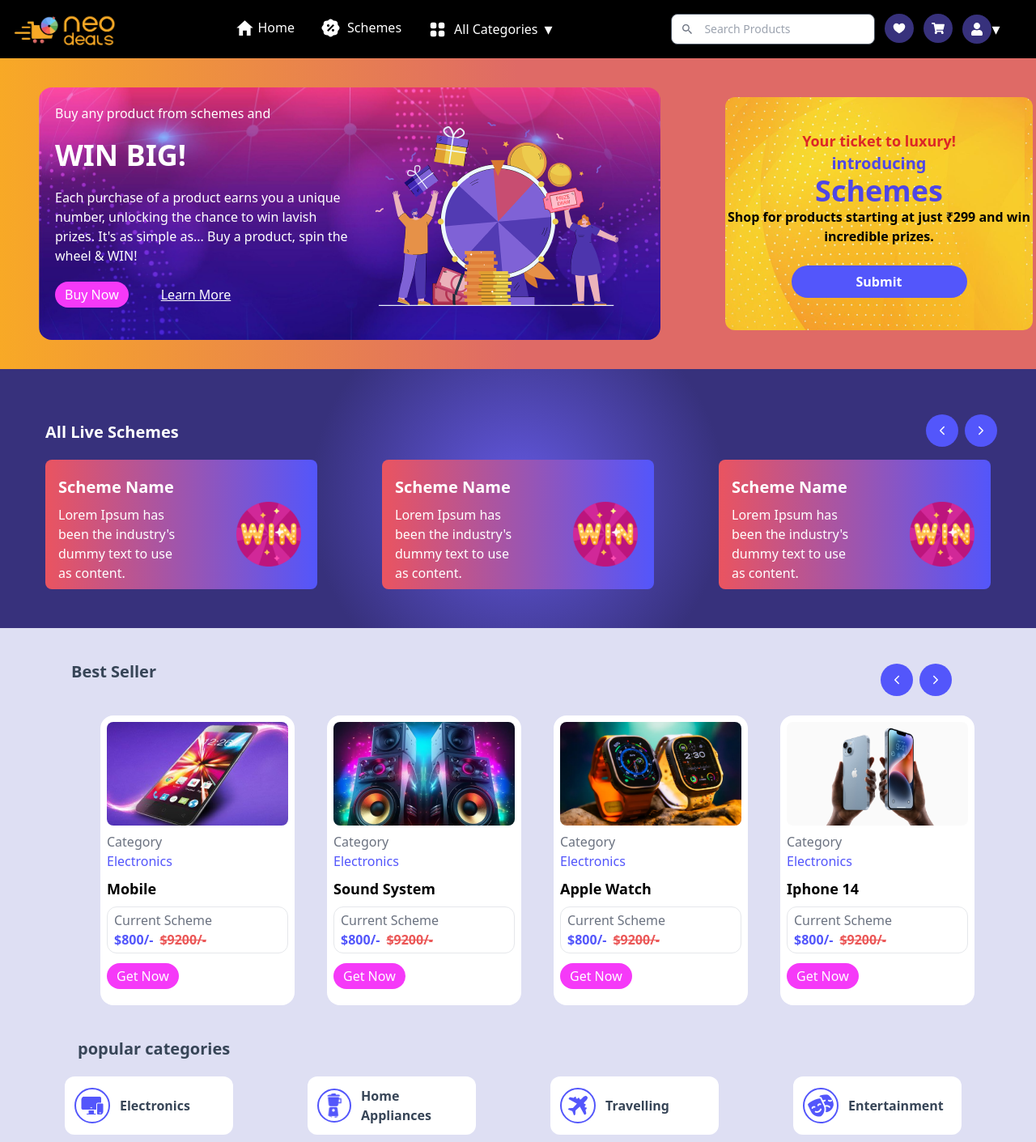
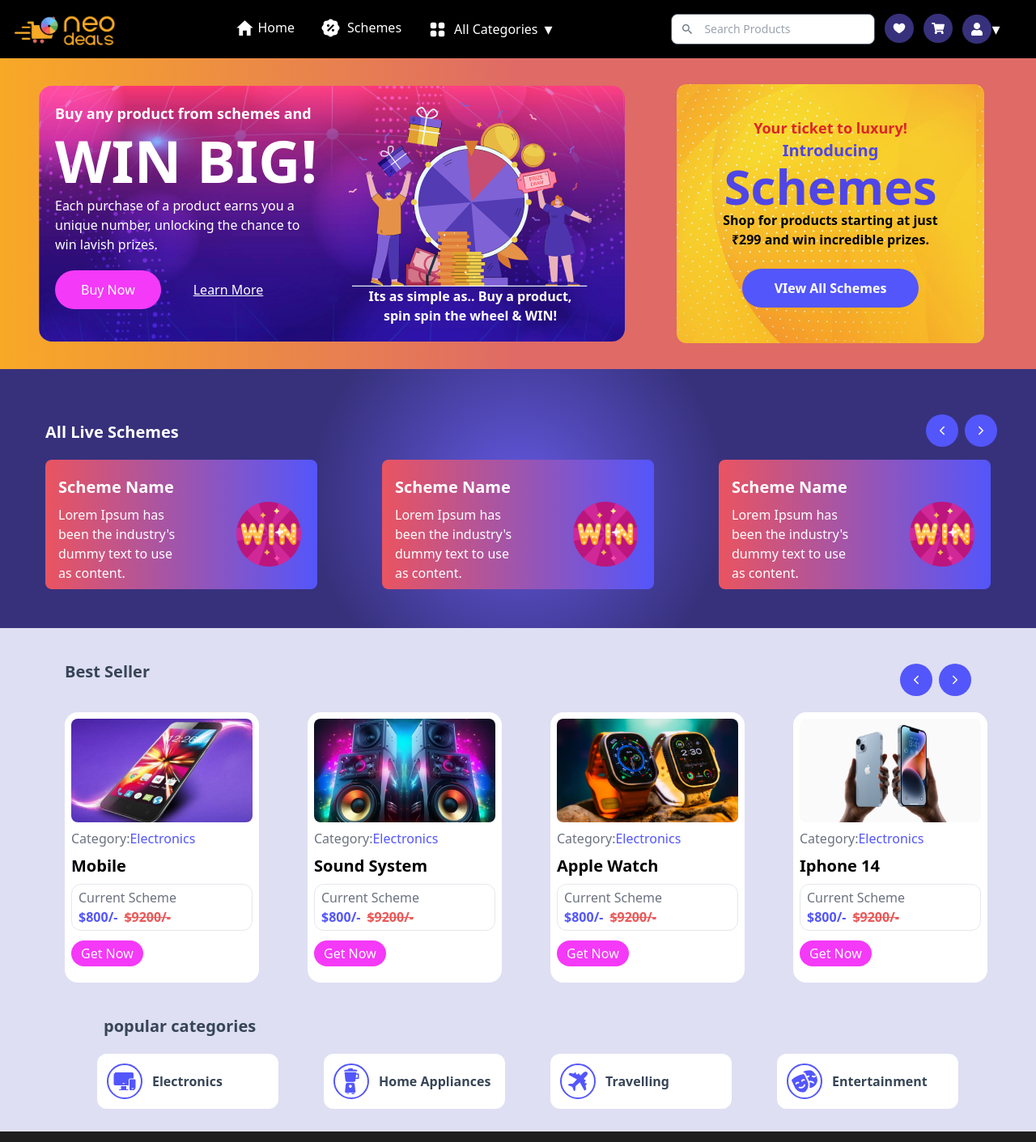
Before and after one commit to aditya324/neodeal, a React (Vite) app: page / in a window 1280 px wide. Shown: the top 1411 px of the page at 81% size. Built offline with nearby package versions, Linux system fonts and the light colour scheme.

Commit message:
neo aditya

```diff
--- a/src/components/BestSellerCard.jsx
+++ b/src/components/BestSellerCard.jsx
@@ -313,10 +313,10 @@ const BestSellerCard = ({name ,style}) => {
   };
 
   return (
-    <div className='bg-[#DEDFF3] p-10'>
+    <div className='bg-[#DEDFF3] py-10'>
       <div className="flex justify-between items-center mb-4 ">
         <p className={style}>{name}</p>
-        <div className="flex justify-end items-center gap-2 lg:mr-16">
+        <div className="flex justify-end items-center gap-2 lg:mr-20">
           <button onClick={() => sliderRef.current.slickPrev()}>
             <div className="bg-[#5356FB] p-3 rounded-full">
               <IoIosArrowBack className="text-white" />
@@ -329,10 +329,10 @@ const BestSellerCard = ({name ,style}) => {
           </button>
         </div>
       </div>
-      <Slider ref={sliderRef} {...settings} className="mt-5   ml-8 md:ml-20 ">
+      <Slider ref={sliderRef} {...settings} className="ml-20 ">
   {Products.map((item, index) => (
-          <div key={index} className=''>
-            <div className="bg-white p-2 rounded-2xl w-60 h-fit  mx-1">
+    <div key={index} className=" ">
+      <div className="bg-white p-2 rounded-2xl w-60 h-fit">
         <div className="grid place-items-center">
           <img
             src={item.bgimg}
@@ -341,12 +341,12 @@ const BestSellerCard = ({name ,style}) => {
           />
         </div>
         <p className="my-2 grid">
-                <span className="text-gray-500">Category </span>
-                <span className="text-[#5356FB] whitespace-nowrap">
+          <span className="text-gray-500">Category:<span className="text-[#5356FB] whitespace-nowrap">
             {item.category}
-                </span>
+          </span></span>
+
         </p>
-              <p className="text-lg font-semibold my-2">{item.pname}</p>
+        <p className="text-xl font-bold my-2">{item.pname}</p>
         <div className="border border-gray-200 px-2 py-1 rounded-xl">
           <p className="text-gray-500">Current Scheme</p>
           <div className="flex justify-start items-center gap-2">
--- a/src/components/Navbar.jsx
+++ b/src/components/Navbar.jsx
@@ -62,7 +62,7 @@ function Navbar() {
                   </div>
                 </Link>
 
-                <Link>
+                <Link to="/cart">
                   <div className="bg-[#37317C] h-9 w-9 rounded-full flex items-center justify-center">
                     <FaShoppingCart className="text-white" />
                   </div>
@@ -94,7 +94,7 @@ function Navbar() {
                       </div>
                       <li className="border-b ">
                         <a
-                          href="#"
+                          href="cart"
                           className="flex items-center gap-2 px-4 py-2 border-b border-gray-300 hover:text-[#C342F9] "
                         >
                           <div className="rounded-full p-3 bg-[#FEECFF] text-center">
--- a/src/components/PopularCategories.jsx
+++ b/src/components/PopularCategories.jsx
@@ -22,16 +22,16 @@ const PopularCategories = () => {
   return (
     <>
       <div className="lg:h-36 h-full w-full bg-[#DEDFF3] relative pb-10 ">
-        <div className="font-semibold text-xl text-[#374557] lg:ml-24 ml-5 mb-5 ">
+        <div className="font-semibold text-xl text-[#374557] lg:ml-32 ml-5 mb-5 ">
           <p>popular categories</p>
         </div>
-        <div className="grid lg:grid-cols-4 md:grid-cols-2 grid-cols-1 lg:ml-20 ml-20  lg:mt-0 mt-5 md:ml-28">
+        <div className="grid lg:grid-cols-4 md:grid-cols-2 grid-cols-1 lg:ml-20 ml-28 lg:px-10 lg:mt-0 mt-5 md:ml-28">
           {categories.map((category) => {
             return (
               <Link
                 to="/categories"
                 key={category.id}
-                className="bg-white w-52 flex p-3 justify-start items-center rounded-xl relative  "
+                className="bg-white w-56 flex p-3 justify-start items-center rounded-xl relative  "
               >
                 <div className="rounded-full overflow-hidden border-2 border-[#5356FB] p-1">
                   <img
--- a/src/components/SchemeCard.jsx
+++ b/src/components/SchemeCard.jsx
@@ -26,8 +26,8 @@ const SchemeCard = () => {
     <>
       <div>
         <div className="flex justify-start ml-20">
-          <p className="text-[#374557] font-semibold lg:ml-24 text-xl pt-4">
-            How Do Schemes Work
+          <p className="text-[#374557] font-bold lg:ml-20 text-xl pt-4">
+            How Do Schemes Work?
           </p>
         </div>
         <div className="bg-[#DEDFF3] w-full flex flex-wrap justify-center mt-8 px-4">
--- a/src/pages/Home.jsx
+++ b/src/pages/Home.jsx
@@ -13,26 +13,27 @@ import PopularCategories from "../components/PopularCategories";
 
 const Home = () => {
 
+
+
   return (
     <>
      <div>
-     <div className="bg-custom-gradient w-full h-auto lg:h-96 flex flex-col lg:flex-row justify-start items-center gap-20">
+     <div className="bg-custom-gradient w-full h-auto lg:h-96 flex flex-col lg:flex-row justify-start items-center gap-16">
   <div
-    className="grid lg:grid-cols-2 md:grid-cols-2 sm:grid-cols-1 p-5 rounded-2xl lg:h-auto ml-5  place-items-center w-full lg:w-3/5 md:w-5/6 lg:ml-12"
+    className="grid lg:grid-cols-2 md:grid-cols-2 sm:grid-cols-1 p-5 rounded-2xl lg:h-auto ml-5  place-items-center w-full lg:w-4/5 md:w-5/6 lg:ml-12"
     style={{ backgroundImage: `url(${purbbg})`,  backgroundSize: "cover",
       backgroundPosition: "center",
       backgroundRepeat: "no-repeat" }}
   >
     <div className="">
-      <p className="text-white">Buy any product from schemes and</p>
-      <p className="text-white text-4xl font-bold my-5">WIN BIG!</p>
-      <p className="text-white">
+      <p className="text-white font-semibold text-lg">Buy any product from schemes and</p>
+      <p className="text-white text-7xl font-extrabold my-2">WIN BIG!</p>
+      <p className="text-white font-medium">
         Each purchase of a product earns you a unique number,
-        unlocking the chance to win lavish prizes. It's as simple
-        as... Buy a product, spin the wheel & WIN!
+        unlocking the chance to <br /> win lavish prizes.
       </p>
       <div className="flex  gap-10 justify-start items-center">
-        <button className="bg-[#F539F8] text-white my-5 px-3 py-1 rounded-full">
+        <button className="bg-[#F539F8] text-white my-5 px-8 py-3 rounded-full">
           Buy Now
         </button>
         <a href="" className="text-white underline">
@@ -41,22 +42,29 @@ const Home = () => {
       </div>
     </div>
     <div>
-      <img src={winnbg} alt="" className="w-full h-auto" />
+      <img src={winnbg} alt="" className="w-full h-auto " />
+      <div className="text-center font-semibold text-white">
+        <p>
+        Its as simple as.. Buy a product,<br />
+        spin
+spin the wheel & WIN!
+        </p>
+      </div>
     </div>
   </div>
   <div className="lg:mx-0 mx-10 lg:mb-0 mb-10 ">
-  <div className="w-full  h-auto lg:h-72 rounded-xl lg:py-0 py-5  "
+  <div className="w-full  h-auto lg:h-80 rounded-xl lg:py-0 py-5 mr-16  "
   style={{backgroundImage:`url(${yelimg})`,width:"380px"}}>
     <div className="flex flex-col items-center lg:py-10">
       <p className="text-red-600 text-lg font-semibold">Your ticket to luxury!</p>
-      <p className="text-indigo-600 font-bold text-xl">introducing</p>
-      <h1 className="text-indigo-600 text-4xl font-bold">Schemes</h1>
-      <p className=" font-bold text-center">Shop for products starting at just ₹299 and win incredible prizes.</p>
+      <p className="text-indigo-600 font-bold text-xl">Introducing</p>
+      <h1 className="text-indigo-600 text-6xl font-bold">Schemes</h1>
+      <p className=" font-bold text-center ">Shop for products starting at just <br /> ₹299 and win incredible prizes.</p>
 
       {/* <button className="bg-[#5356FB] hover:bg-blue-600 text-white font-bold py-2 px-20 rounded-full mt-6">
           Submit
       </button> */}
-      <Button name="Submit" style="bg-[#5356FB] hover:bg-blue-600 text-white font-bold py-2 px-20 rounded-full mt-6" />
+      <Button name="VIew All Schemes" style="bg-[#5356FB] hover:bg-blue-600 text-white font-bold py-3 px-10 rounded-full mt-6" />
 
     </div>
   </div>
@@ -70,7 +78,7 @@ const Home = () => {
 <PurpleSlider/>
 
 
-<BestSellerCard name="Best Seller" style="font-semibold text-[#374557] text-xl lg:ml-12 ml-5  mb-5 text-xl" />
+<BestSellerCard name="Best Seller" style="font-semibold text-[#374557] text-xl lg:ml-20 ml-5  mb-5 text-xl" />
 
 
 <PopularCategories/>
--- a/src/pages/SchemesPage.jsx
+++ b/src/pages/SchemesPage.jsx
@@ -69,11 +69,11 @@ const SchemesPage = () => {
 
         <div>
           <div>
-            <p className="text-[#374557] font-semibold text-xl lg:pl-44 pt-4 pl-36 md:pl-20 bg-[#DEDFF3] pb-5">
+            <p className="text-[#374557] font-bold text-xl lg:pl-44 pt-4 pl-36 md:pl-20 bg-[#DEDFF3] pb-5">
               Prize Details
             </p>
           </div>
-          <div className="flex justify-center items-center bg-[#DEDFF3] lg:px-40 px-12 rounded-2xl shadow-xl">
+          <div className="flex justify-center items-center w-full bg-[#DEDFF3] lg:px-40 px-12  shadow-xl">
             <div className="bg-[#EBE4FF] rounded-2xl shadow-xl">
               <div className="flex justify-end mr-1 mt-1">
                 <IoClose className="w-5 h-5" />
@@ -108,7 +108,7 @@ const SchemesPage = () => {
         </div>
 
         <div>
-          <SchemeSlider name="Products under scheme" style="lg:ml-28 text-[#374557] text-xl font-semibold" />
+          <SchemeSlider name="Products under scheme" style="lg:ml-28 text-[#374557] text-xl font-bold" />
         </div>
       </div>
     </>
```
Also changed, not shown: src/pages/Cart.jsx (+12 -19 lines). Lines whose indentation alone changed are shown as unchanged.
